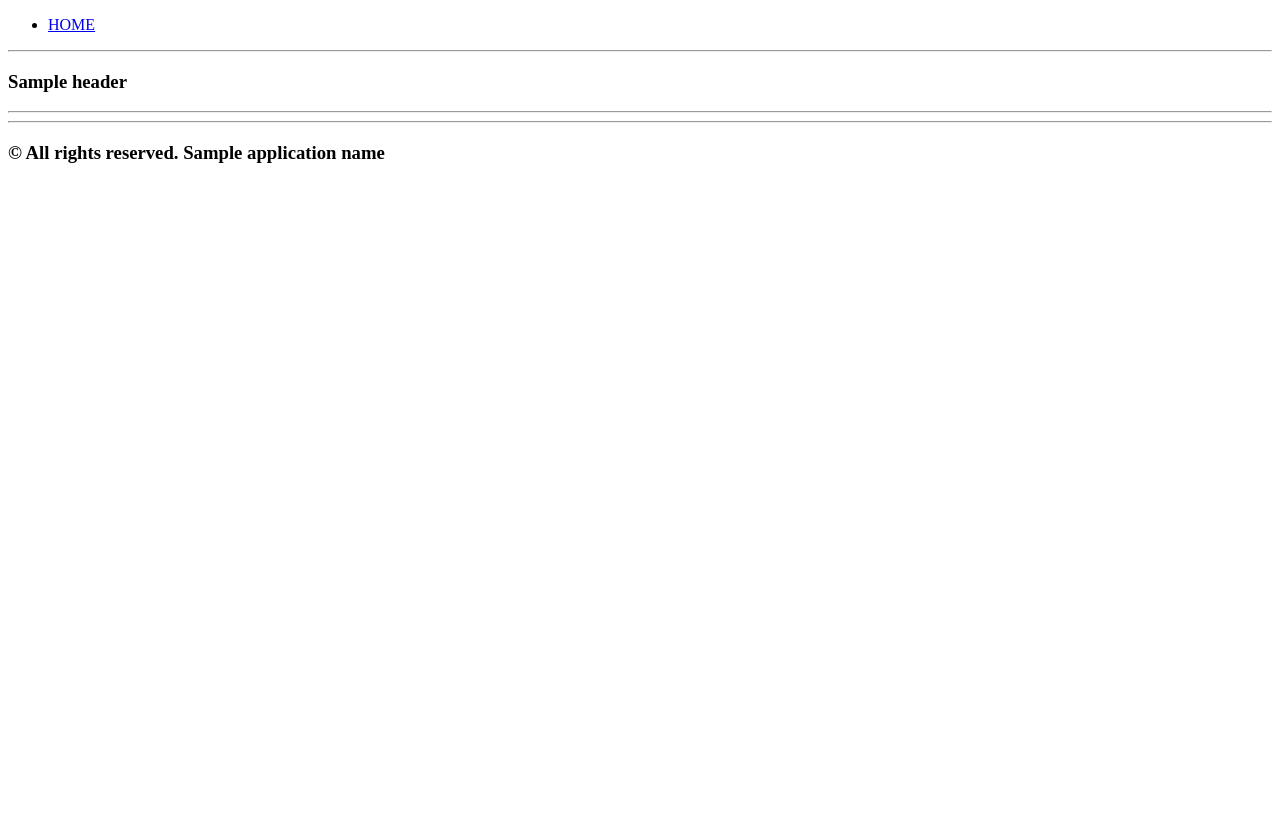
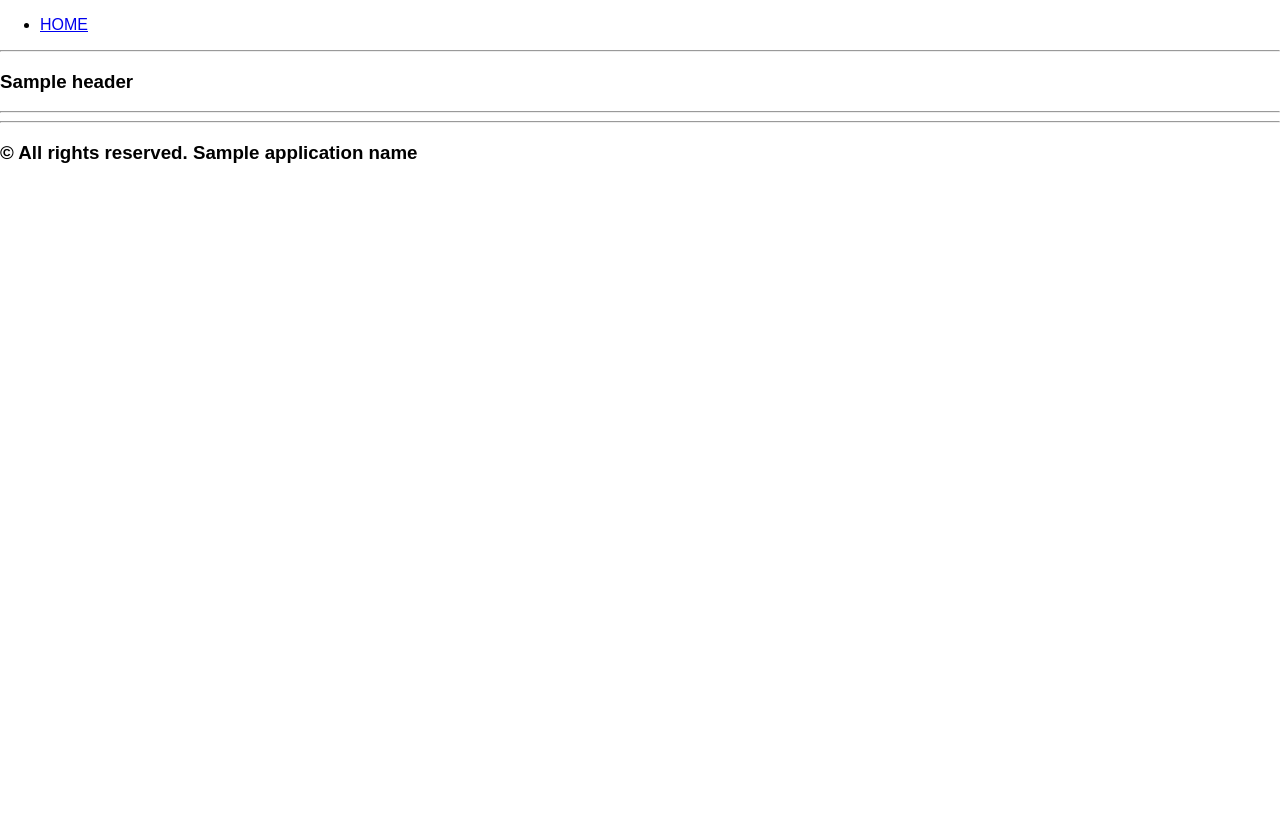
Before and after one commit to tinybeachthor/alexandria, a PHP site: template app/templates/base.html.twig in a window 1280 px wide. Before the commit the page ends 163 px from the top, so only its background shows below. Run offline with PHP 8.4, Linux system fonts and the light colour scheme; the template is opened without the code that fills it: most values are stand-ins (such as "Sample title", 1, 10 or a date in 2020); some libraries are stand-ins or nearby versions.

Commit message:
Include root.css in base.html.twig

```diff
--- /dev/null
+++ b/app/public/root.css
@@ -0,0 +1,14 @@
+body,html {
+	height: 100%;
+	width: 100%;
+	font-family: sans-serif;
+}
+body {
+	margin: 0;
+	overflow-x: hidden;
+	overflow-y: auto;
+}
+div,img,p {
+	padding: 0;
+	margin: 0;
+}
--- a/app/templates/base.html.twig
+++ b/app/templates/base.html.twig
@@ -2,10 +2,12 @@
 <html lang="en">
   <head>
 
+    <title>{{ title }}</title>
+
     <meta charset="UTF-8">
     <meta name="viewport" content="width=device-width, initial-scale=1.0">
 
-    <title>{{ title }}</title>
+    <link rel="stylesheet" type="text/css" href="root.css">
 
   </head>
   <body>
```
